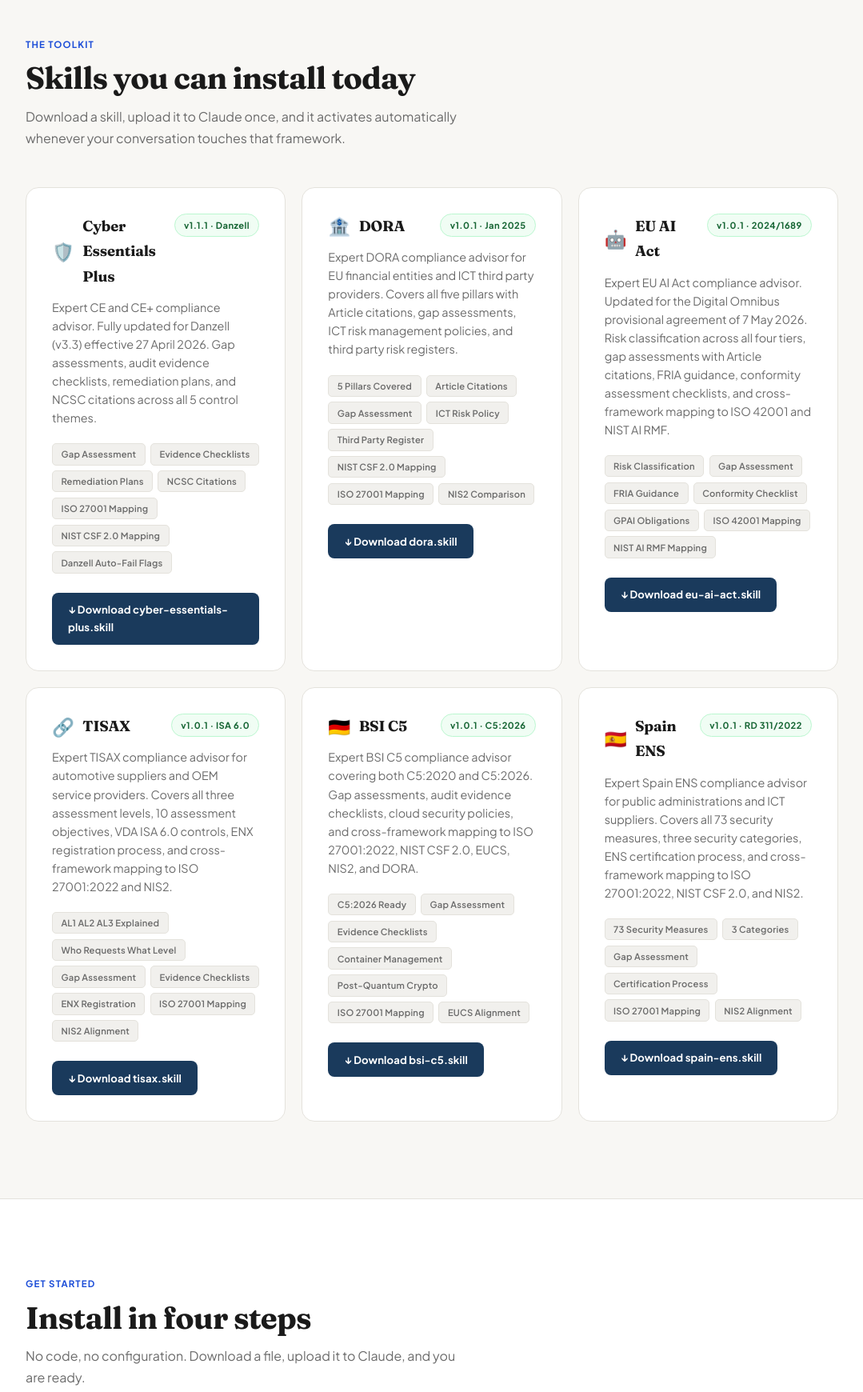
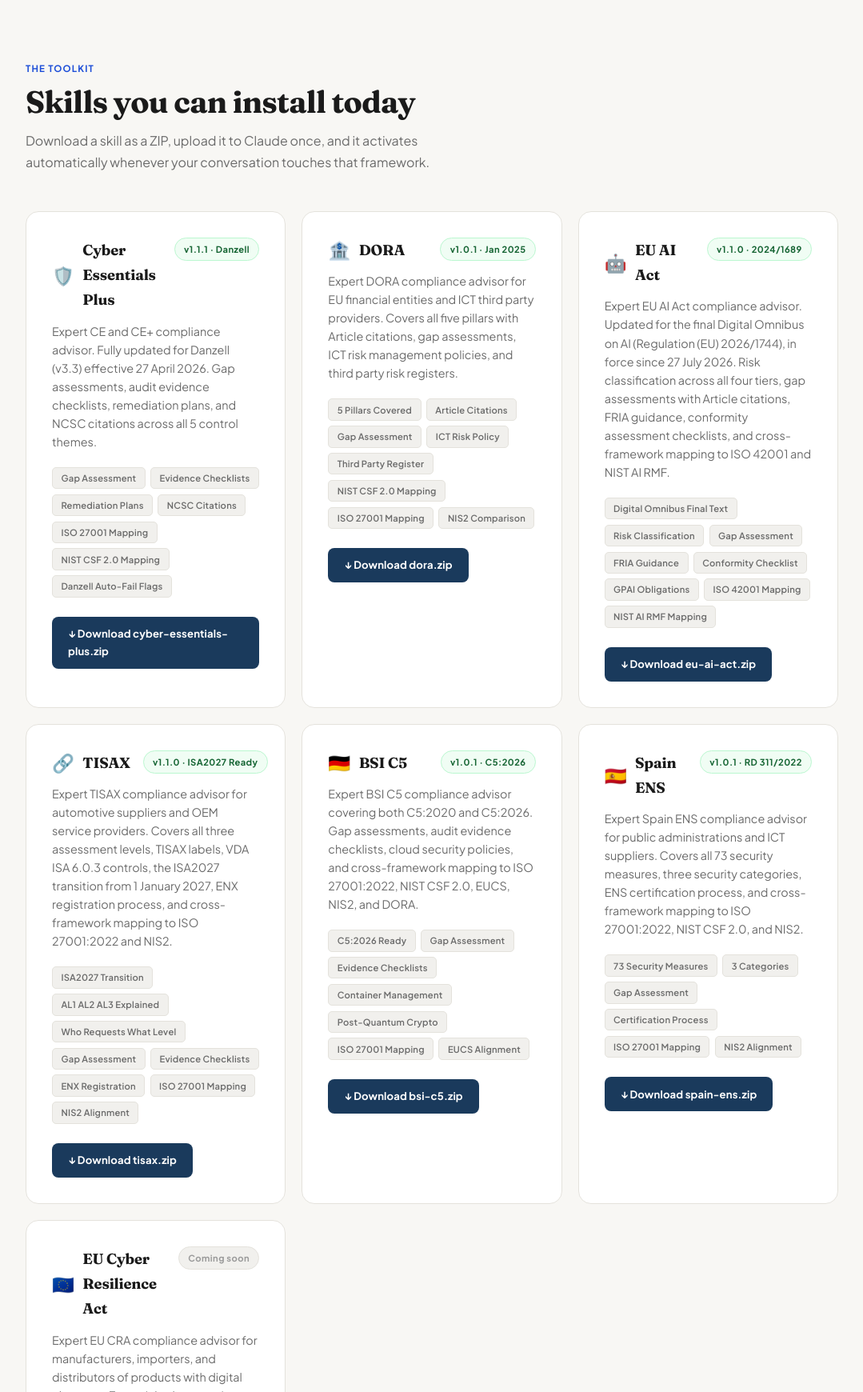
Before and after one commit to FunkeOmolere/Claude-Skills-GRC-UK, a plain HTML site: page index.html in a window 1280 px wide. Shown: the part 1060-2800 px from the top of the page at 80% size, without its empty margins (100-1179 px from the left). Drawn offline with Linux system fonts and the light colour scheme.

Commit message:
Revise compliance guidance and download links
Updated compliance guidance and download links for skills in the index.html file.

```diff
--- a/index.html
+++ b/index.html
@@ -591,7 +591,7 @@
   <section class="hero">
     <div class="hero-tag">Open Source · MIT License · UK and Europe</div>
     <h1>GRC Compliance Skills<br><em>EMEA</em></h1>
-    <p class="hero-sub">Expert level compliance guidance for Cyber Essentials Plus, DORA, EU AI Act, TISAX, BSI C5, Spain ENS, and more. Install once. Claude becomes the expert. Powered by Claude Skills.</p>
+    <p class="hero-sub">Expert level compliance guidance for Cyber Essentials Plus, DORA, EU AI Act, TISAX, BSI C5, Spain ENS, and more, with the EU Cyber Resilience Act coming soon. Install once. Claude becomes the expert. Powered by Claude Skills.</p>
     <div class="hero-badges">
       <span class="badge badge-navy">Release v1.1.1</span>
       <span class="badge badge-blue">6 of 6 Skills Live</span>
@@ -619,7 +619,7 @@
       <div class="skills-header reveal">
         <div class="section-label">The Toolkit</div>
         <h2 class="section-title">Skills you can install today</h2>
-        <p class="section-body">Download a skill, upload it to Claude once, and it activates automatically whenever your conversation touches that framework.</p>
+        <p class="section-body">Download a skill as a ZIP, upload it to Claude once, and it activates automatically whenever your conversation touches that framework.</p>
       </div>
       <div class="skills-grid">
 
@@ -641,7 +641,7 @@
             <span class="skill-feature">NIST CSF 2.0 Mapping</span>
             <span class="skill-feature">Danzell Auto-Fail Flags</span>
           </div>
-          <a class="skill-download" href="https://github.com/FunkeOmolere/Claude-Skills-GRC-UK/raw/main/Cyber%20Essentials%20Plus%20-Claude%20Skill/cyber-essentials-plus.skill">↓ Download cyber-essentials-plus.skill</a>
+          <a class="skill-download" href="downloads/cyber-essentials-plus.zip" download>↓ Download cyber-essentials-plus.zip</a>
         </div>
 
         <div class="skill-card reveal">
@@ -663,16 +663,17 @@
             <span class="skill-feature">ISO 27001 Mapping</span>
             <span class="skill-feature">NIS2 Comparison</span>
           </div>
-          <a class="skill-download" href="https://github.com/FunkeOmolere/Claude-Skills-GRC-UK/raw/main/DORA%20-Claude%20Skills/dora.skill">↓ Download dora.skill</a>
+          <a class="skill-download" href="downloads/dora.zip" download>↓ Download dora.zip</a>
         </div>
 
         <div class="skill-card reveal">
           <div class="skill-header">
             <div class="skill-icon-title"><span class="skill-emoji">🤖</span><span class="skill-name">EU AI Act</span></div>
-            <span class="skill-version version-live">v1.0.1 · 2024/1689</span>
+            <span class="skill-version version-live">v1.1.0 · 2024/1689</span>
           </div>
-          <p class="skill-desc">Expert EU AI Act compliance advisor. Updated for the Digital Omnibus provisional agreement of 7 May 2026. Risk classification across all four tiers, gap assessments with Article citations, FRIA guidance, conformity assessment checklists, and cross-framework mapping to ISO 42001 and NIST AI RMF.</p>
+          <p class="skill-desc">Expert EU AI Act compliance advisor. Updated for the final Digital Omnibus on AI (Regulation (EU) 2026/1744), in force since 27 July 2026. Risk classification across all four tiers, gap assessments with Article citations, FRIA guidance, conformity assessment checklists, and cross-framework mapping to ISO 42001 and NIST AI RMF.</p>
           <div class="skill-features">
+            <span class="skill-feature">Digital Omnibus Final Text</span>
             <span class="skill-feature">Risk Classification</span>
             <span class="skill-feature">Gap Assessment</span>
             <span class="skill-feature">FRIA Guidance</span>
@@ -681,16 +682,17 @@
             <span class="skill-feature">ISO 42001 Mapping</span>
             <span class="skill-feature">NIST AI RMF Mapping</span>
           </div>
-          <a class="skill-download" href="https://github.com/FunkeOmolere/Claude-Skills-GRC-UK/raw/main/EU%20AI%20Act%20-%20Claude%20Skill/eu-ai-act.skill">↓ Download eu-ai-act.skill</a>
+          <a class="skill-download" href="downloads/eu-ai-act.zip" download>↓ Download eu-ai-act.zip</a>
         </div>
 
         <div class="skill-card reveal">
           <div class="skill-header">
             <div class="skill-icon-title"><span class="skill-emoji">🔗</span><span class="skill-name">TISAX</span></div>
-            <span class="skill-version version-live">v1.0.1 · ISA 6.0</span>
+            <span class="skill-version version-live">v1.1.0 · ISA2027 Ready</span>
           </div>
-          <p class="skill-desc">Expert TISAX compliance advisor for automotive suppliers and OEM service providers. Covers all three assessment levels, 10 assessment objectives, VDA ISA 6.0 controls, ENX registration process, and cross-framework mapping to ISO 27001:2022 and NIS2.</p>
+          <p class="skill-desc">Expert TISAX compliance advisor for automotive suppliers and OEM service providers. Covers all three assessment levels, TISAX labels, VDA ISA 6.0.3 controls, the ISA2027 transition from 1 January 2027, ENX registration process, and cross-framework mapping to ISO 27001:2022 and NIS2.</p>
           <div class="skill-features">
+            <span class="skill-feature">ISA2027 Transition</span>
             <span class="skill-feature">AL1 AL2 AL3 Explained</span>
             <span class="skill-feature">Who Requests What Level</span>
             <span class="skill-feature">Gap Assessment</span>
@@ -699,7 +701,7 @@
             <span class="skill-feature">ISO 27001 Mapping</span>
             <span class="skill-feature">NIS2 Alignment</span>
           </div>
-          <a class="skill-download" href="https://github.com/FunkeOmolere/Claude-Skills-GRC-UK/raw/main/TISAX%20-%20Claude%20Skill/tisax.skill">↓ Download tisax.skill</a>
+          <a class="skill-download" href="downloads/tisax.zip" download>↓ Download tisax.zip</a>
         </div>
 
         <div class="skill-card reveal">
@@ -717,7 +719,7 @@
             <span class="skill-feature">ISO 27001 Mapping</span>
             <span class="skill-feature">EUCS Alignment</span>
           </div>
-          <a class="skill-download" href="https://github.com/FunkeOmolere/Claude-Skills-GRC-UK/raw/main/bsi-c5.skill/bsi-c5.skill">↓ Download bsi-c5.skill</a>
+          <a class="skill-download" href="downloads/bsi-c5.zip" download>↓ Download bsi-c5.zip</a>
         </div>
 
         <div class="skill-card reveal">
@@ -734,7 +736,24 @@
             <span class="skill-feature">ISO 27001 Mapping</span>
             <span class="skill-feature">NIS2 Alignment</span>
           </div>
-          <a class="skill-download" href="https://github.com/FunkeOmolere/Claude-Skills-GRC-UK/raw/main/Spain%20ENS%20-%20Claude%20Skill/spain-ens.skill">↓ Download spain-ens.skill</a>
+          <a class="skill-download" href="downloads/spain-ens.zip" download>↓ Download spain-ens.zip</a>
+        </div>
+
+        <div class="skill-card coming reveal">
+          <div class="skill-header">
+            <div class="skill-icon-title"><span class="skill-emoji">🇪🇺</span><span class="skill-name">EU Cyber Resilience Act</span></div>
+            <span class="skill-version version-soon">Coming soon</span>
+          </div>
+          <p class="skill-desc">Expert EU CRA compliance advisor for manufacturers, importers, and distributors of products with digital elements. Essential cybersecurity requirements, product classification, vulnerability handling and reporting obligations, conformity assessment routes, and cross-framework mapping to NIS2 and ISO 27001:2022.</p>
+          <div class="skill-features">
+            <span class="skill-feature">Product Classification</span>
+            <span class="skill-feature">Essential Requirements</span>
+            <span class="skill-feature">Vulnerability Reporting</span>
+            <span class="skill-feature">Conformity Assessment</span>
+            <span class="skill-feature">SBOM Guidance</span>
+            <span class="skill-feature">NIS2 Alignment</span>
+            <span class="skill-feature">ISO 27001 Mapping</span>
+          </div>
         </div>
 
       </div>
@@ -746,12 +765,12 @@
       <div class="reveal">
         <div class="section-label">Get Started</div>
         <h2 class="section-title">Install in four steps</h2>
-        <p class="section-body">No code, no configuration. Download a file, upload it to Claude, and you are ready.</p>
+        <p class="section-body">No code, no configuration. Download a ZIP file, upload it to Claude, and you are ready.</p>
       </div>
       <div class="steps">
-        <div class="step reveal"><div class="step-num">01</div><div class="step-title">Download the skill</div><p class="step-text">Click the download button on any live skill above to get the .skill file.</p></div>
-        <div class="step reveal"><div class="step-num">02</div><div class="step-title">Open Claude</div><p class="step-text">Go to Customize then Skills in your Claude settings.</p></div>
-        <div class="step reveal"><div class="step-num">03</div><div class="step-title">Upload the file</div><p class="step-text">Click Upload Skill and select the .skill file you downloaded.</p></div>
+        <div class="step reveal"><div class="step-num">01</div><div class="step-title">Download the skill</div><p class="step-text">Click the download button on any live skill above to get its ZIP file. Keep it zipped.</p></div>
+        <div class="step reveal"><div class="step-num">02</div><div class="step-title">Turn on file creation</div><p class="step-text">In Claude, go to Settings then Capabilities and make sure Create and edit files (code execution) is on.</p></div>
+        <div class="step reveal"><div class="step-num">03</div><div class="step-title">Upload the skill</div><p class="step-text">Go to Customize then Skills, click +, choose Create skill, then Upload a skill and select the ZIP file.</p></div>
         <div class="step reveal"><div class="step-num">04</div><div class="step-title">Start a conversation</div><p class="step-text">Ask your compliance question. Claude will activate the skill automatically.</p></div>
       </div>
     </div>
@@ -771,6 +790,7 @@
         <div class="framework-item reveal"><span class="framework-emoji">🔗</span><div><div class="framework-name">TISAX</div><div class="framework-desc">Automotive industry information security standard across the European supply chain.</div></div></div>
         <div class="framework-item reveal"><span class="framework-emoji">🇩🇪</span><div><div class="framework-name">BSI C5</div><div class="framework-desc">German Federal Office cloud compliance catalogue for regulated German markets.</div></div></div>
         <div class="framework-item reveal"><span class="framework-emoji">🇪🇸</span><div><div class="framework-name">Spain ENS</div><div class="framework-desc">Esquema Nacional de Seguridad for Spanish public administrations and suppliers.</div></div></div>
+        <div class="framework-item reveal"><span class="framework-emoji">🇪🇺</span><div><div class="framework-name">EU Cyber Resilience Act</div><div class="framework-desc">Cybersecurity requirements for products with digital elements sold in the EU. Coming soon.</div></div></div>
       </div>
     </div>
   </section>
```
